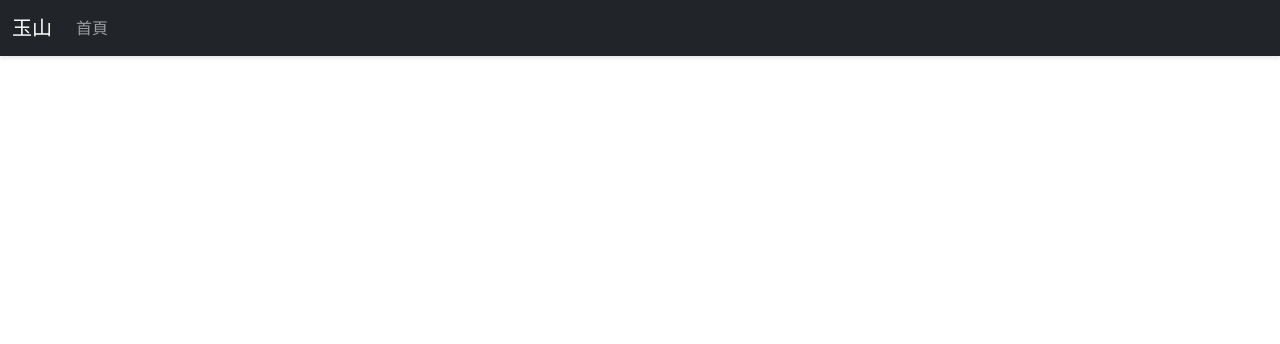
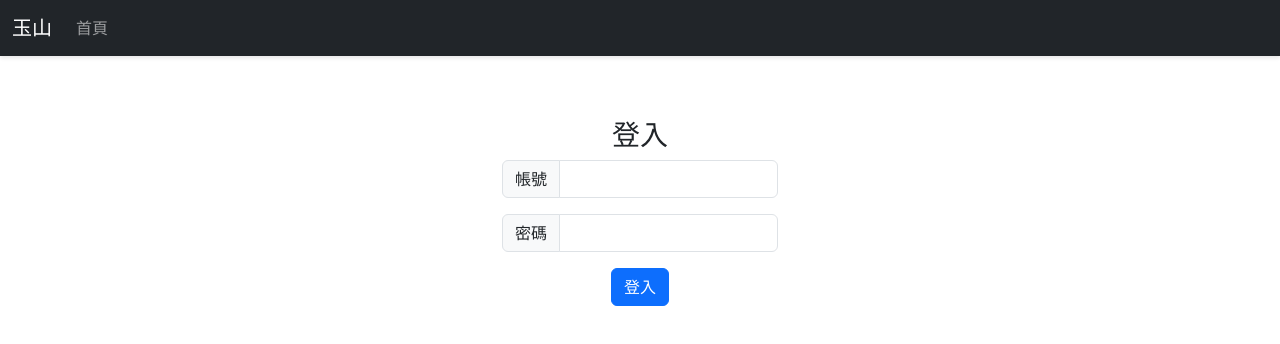
Before and after one commit to danny841114/ChatRoom, a Vue app in the folder chatroom-front-end/: page /login in a window 1280 px wide. Before the commit this address had no page. Shown: the top 344 px of the page. Built offline with nearby package versions, Linux system fonts and the light colour scheme.

Commit message:
add cors setting and login UI page

```diff
--- a/chatroom-front-end/src/router/index.js
+++ b/chatroom-front-end/src/router/index.js
@@ -3,6 +3,7 @@ import Index from "@/views/Index.vue";
 import AddProduct from "@/views/product/AddProduct.vue";
 import ManageProduct from "@/views/product/ManageProduct.vue";
 import ModifyProduct from "@/views/product/ModifyProduct.vue";
+import Login from "@/views/member/Login.vue";
 
 const router = createRouter({
   history: createWebHistory(import.meta.env.BASE_URL),
@@ -28,6 +29,11 @@ const router = createRouter({
       name: "ModifyProduct",
       component: ModifyProduct,
     },
+    {
+      path: "/login",
+      name: "Login",
+      component: Login,
+    },
   ],
 });
 
--- /dev/null
+++ b/chatroom-front-end/src/views/member/Login.vue
@@ -0,0 +1,83 @@
+<template>
+    <div
+      class="container mt-5 justify-content-center align-items-center"
+      style="width: 300px"
+    >
+      <h3 class="text-center">登入</h3>
+      <div>
+        <form @submit.prevent="handleLogin">
+          <div class="input-group mb-3">
+            <span class="input-group-text">帳號</span>
+            <input
+              type="text"
+              class="form-control"
+              aria-label="account"
+              v-model="account"
+              required
+            />
+          </div>
+
+          <div class="input-group mb-3">
+            <span class="input-group-text">密碼</span>
+            <input
+              type="password"
+              class="form-control"
+              aria-label="account"
+              v-model="password"
+              required
+            />
+          </div>
+
+          <div class="text-center">
+            <button type="submit" class="btn btn-primary">登入</button>
+          </div>
+        </form>
+      </div>
+    </div>
+  </template>
+
+  <script setup>
+  import { ref } from "vue";
+  import { useRouter } from "vue-router";
+  import axios from "axios";
+  import Swal from "sweetalert2";
+
+  // const apiBase = import.meta.env.VITE_API_BASE_URL;
+  const apiBase = "http://localhost:8080";
+  const account = ref("");
+  const password = ref("");
+  const errorMsg = ref("");
+  const router = useRouter();
+
+  const handleLogin = async () => {
+    try {
+      const response = await axios.post(`${apiBase}/api/auth/login`, {
+        account: account.value,
+        password: password.value,
+      });
+      const token = response.data;
+      console.log(token);
+
+      localStorage.setItem('jwt', token);  // 儲存 token
+
+      await Swal.fire({
+        title: "登入成功",
+        icon: "success",
+        text: "確定後跳轉首頁",
+        confirmButtonText: "確定",
+      });
+
+      router.replace("/");
+    } catch (error) {
+      errorMsg.value = error.response.data.message;
+      await Swal.fire({
+        title: "登入失敗",
+        icon: "error",
+        text: errorMsg.value,
+        confirmButtonText: "確定",
+      });
+    }
+  };
+  </script>
+
+  <style></style>
```
Also changed, not shown: 1 other file (tests, documents, lock files or other folders).
